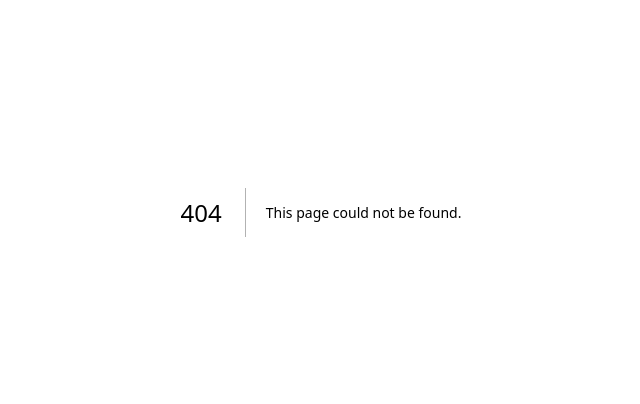
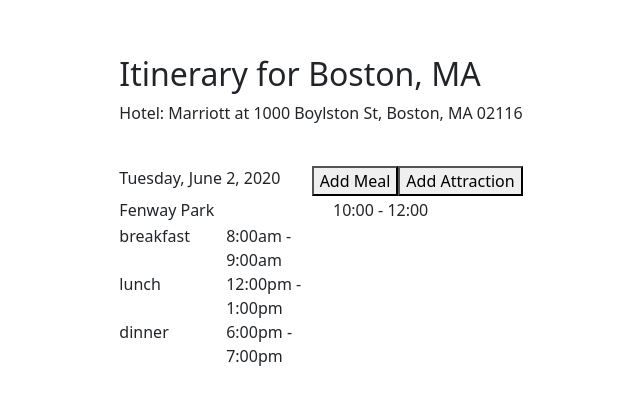
Before and after one commit to AdamC7313/itinerary-project, a Next.js app: page /itinerary in a window 1280 px wide. Before the commit this address had no page. Shown: the part 188-592 px from the top of the page, without its empty margins (319-959 px from the left). Built offline with nearby package versions, Linux system fonts and the light colour scheme.

Commit message:
takes in trips array and displays date, attractions and meals

```diff
--- /dev/null
+++ b/app/itinerary/page.js
@@ -0,0 +1,56 @@
+'use client'
+import { useSelector } from "react-redux";
+
+const findLengthOfTrip = () => {
+
+}
+
+const getSpelledOutDate = (dateString) => {
+  const date = new Date(dateString);
+  date.setDate(date.getDate() + 1);
+  const options = { weekday: 'long', year: 'numeric', month: 'long', day: 'numeric' };
+  return date.toLocaleDateString('en-US', options);
+}
+
+
+const RenderItinerary = () => {
+  const trips = useSelector((state) => state.trips.trips);
+  console.log(trips);
+
+  return trips.map((itinerary) => (
+    <div key={itinerary.id}>
+      <h2>Itinerary for {itinerary.city}, {itinerary.state}</h2>
+      <p>Hotel: {itinerary.hotel.name} at {itinerary.hotel.address}</p>
+      <br/>
+      <table key={itinerary.id} className="row">
+        <tbody>
+          <tr className="row">
+            <td className="d-flex justify-content-between">
+              <div>{getSpelledOutDate(itinerary.startDate)}</div>
+              <div>
+                <button>Add Meal</button>
+                <button>Add Attraction</button>
+              </div>
+            </td>
+          </tr>
+          <tr className="row">
+            <td className="col-md-6">{itinerary.attraction.name}</td>
+            <td className="col-md-6">{itinerary.attraction.startTime} - {itinerary.attraction.endTime}</td>
+          </tr>
+          <tr className="row">
+            <td className="col-md-6">
+              {itinerary.meals.map((meal) => (
+                <div key={meal.id} className="row">
+                  <span className="col-md-6">{meal.name}</span>
+                  <span className="col-md-6">{meal.startTime} - {meal.endTime}</span>
+                </div>
+              ))}
+            </td>
+          </tr>
+        </tbody>
+      </table>
+    </div>
+  ));
+};
+
+export default RenderItinerary;
```
